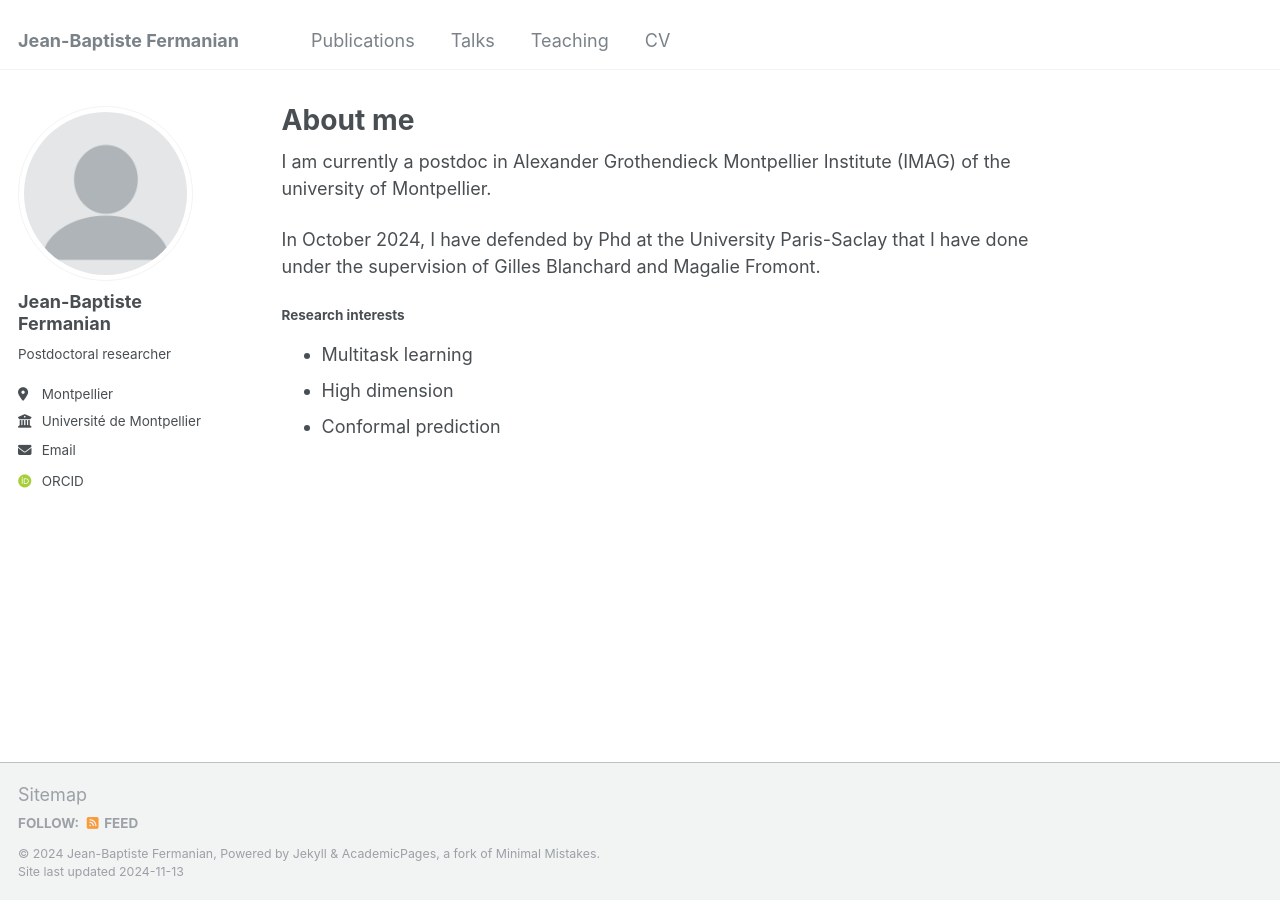
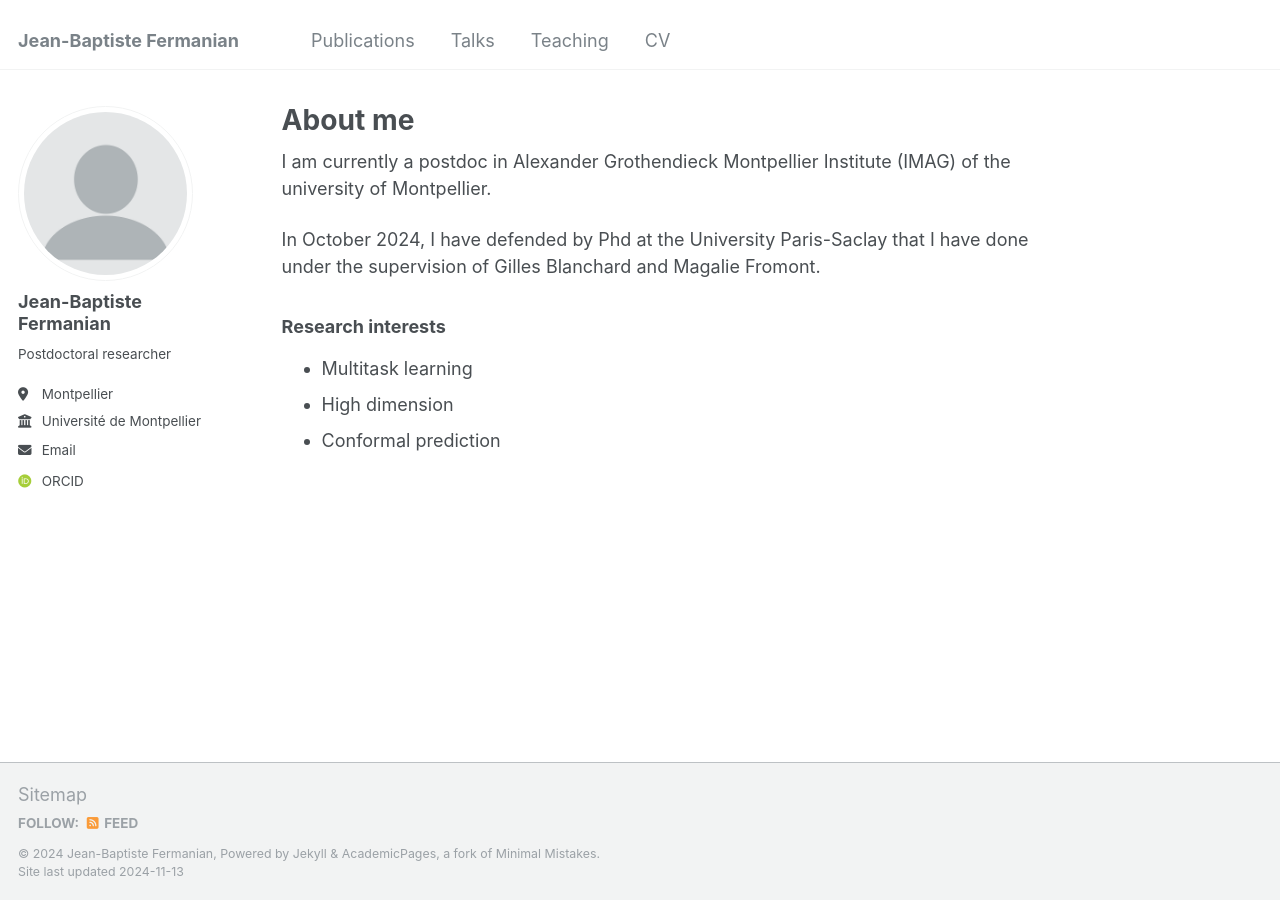
Before and after one commit to jeanbaptistefermanian/jeanbaptistefermanian.github.io, a Jekyll site: the page built from _pages/about.md, in a window 1280 px wide. Built offline with Jekyll 4.4.1, drawn with Linux system fonts in a browser that asks for light colours; some web fonts are replaced.

```diff
--- a/_pages/about.md
+++ b/_pages/about.md
@@ -11,7 +11,7 @@ I am currently a postdoc in Alexander Grothendieck Montpellier Institute (IMAG)
 
 In October 2024, I have defended by Phd at the University Paris-Saclay that I have done under the supervision of Gilles Blanchard and Magalie Fromont.
 
-#### Research interests
+### Research interests
 
 - Multitask learning
 - High dimension
```
